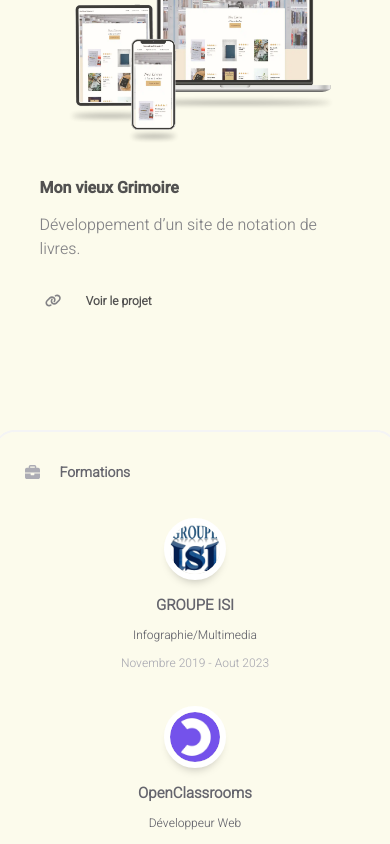
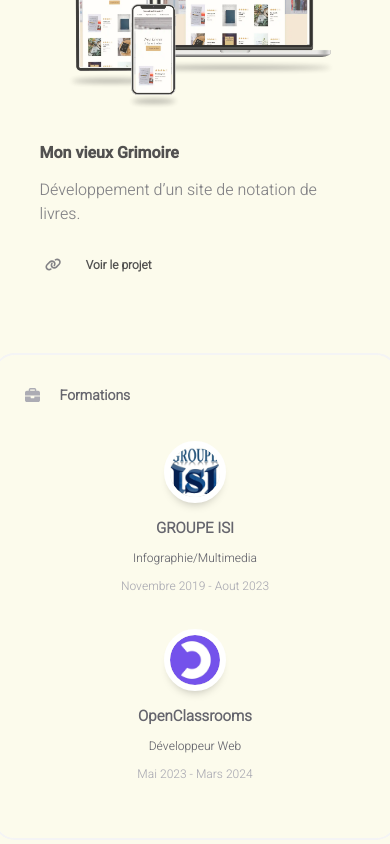
Before and after one commit to DavidAllakedet/mon_portfolio, a React (Create React App) app: page / in a window 390 px wide. Shown: the part 2278-3122 px from the top of the page. Built offline with nearby package versions, Linux system fonts and the light colour scheme; the HTML template or start-up script is replaced by a standard one.

Commit message:
height projet

```diff
--- a/src/components/projects/styles/project.css
+++ b/src/components/projects/styles/project.css
@@ -80,4 +80,8 @@
 		width: 100%;
 		height: auto;
 	}
+	.project-container {
+		height: auto;
+		padding: 10px;
+	}
 }
```
